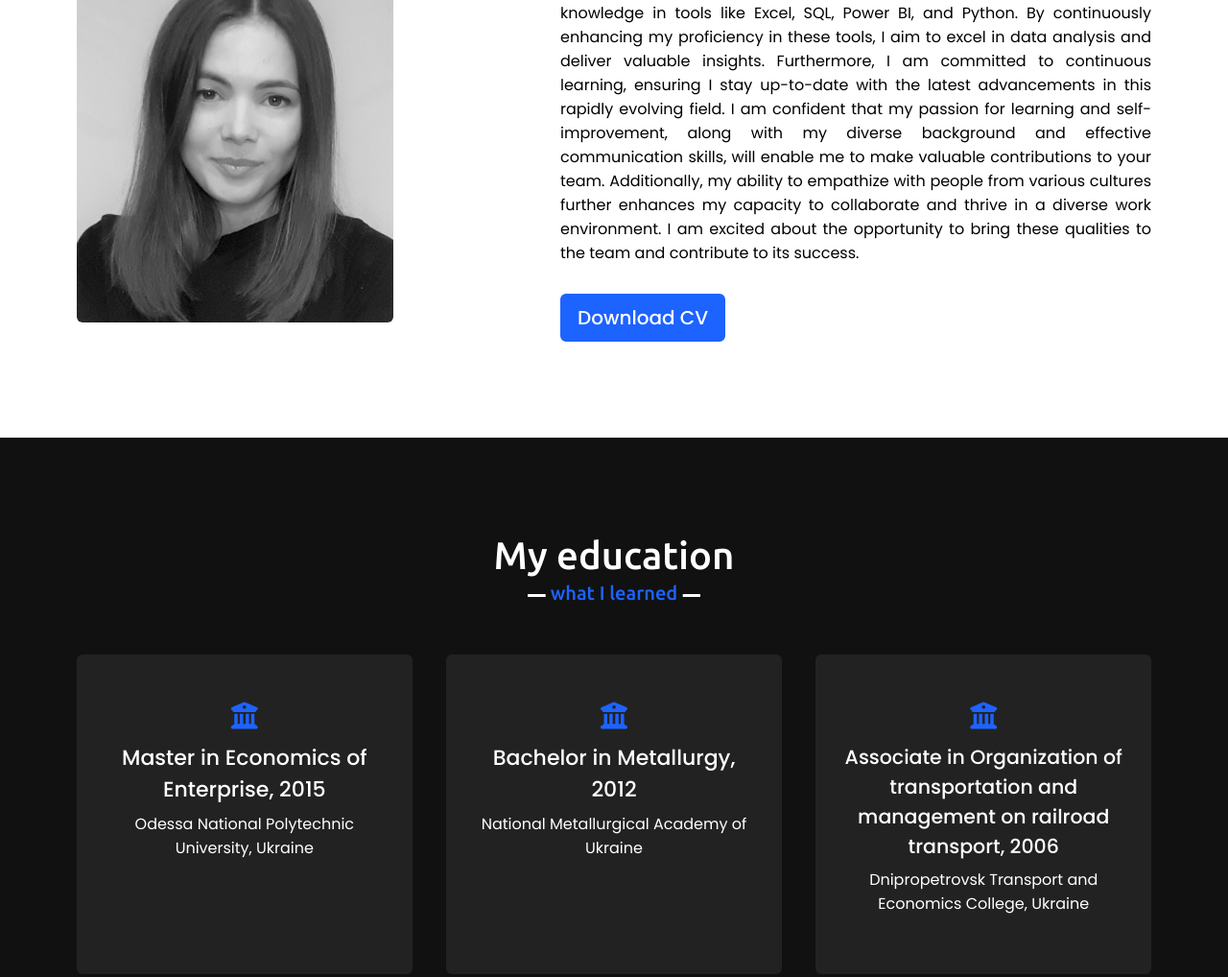
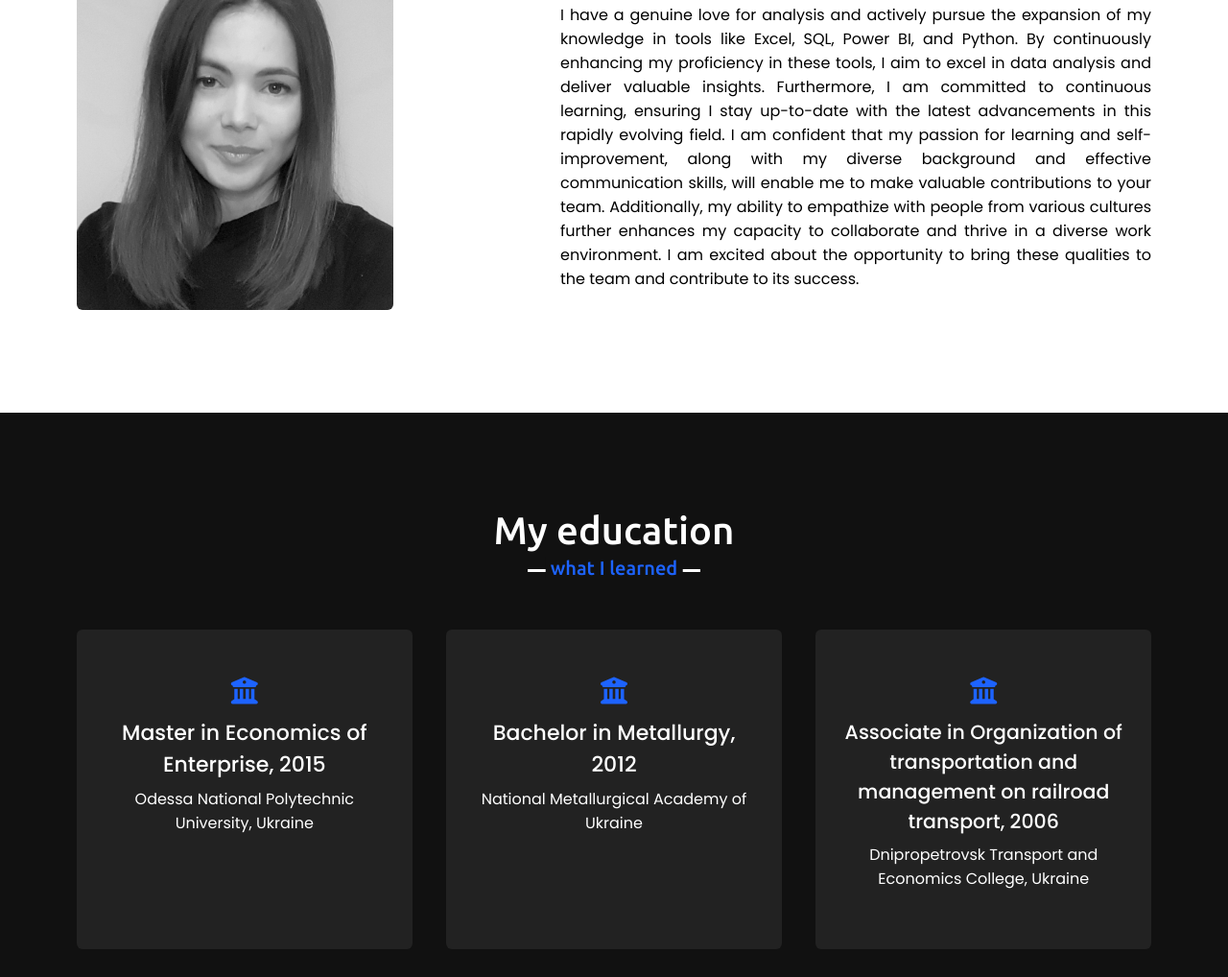
Before and after one commit to annagtz2022/portfolio_AKJ, a plain HTML site: page index.html in a window 1280 px wide. Shown: the part 1103-2121 px from the top of the page at 96% size. Drawn offline with nearby package versions, Linux system fonts and the light colour scheme.

Commit message:
some changes

```diff
--- a/index.html
+++ b/index.html
@@ -70,7 +70,6 @@
                         environment. I am excited about the opportunity to bring these qualities to the team and
                         contribute to its success.
                     </p>
-                    <a href="CV.pdf" target="_blank">Download CV</a>
                 </div>
             </div>
         </div>
@@ -124,7 +123,6 @@
                         adeptness in navigating high-pressure environments have consistently contributed to exceeding
                         targets, leading to frequent promotions and increased responsibilities.
                     </p>
-                    <a href="CV.pdf" target="_blank">Download CV</a>
                 </div>
                 <div class="column right">
 
@@ -186,13 +184,13 @@
                                 Python</span>
                         </div>
                     </div>
-                    <div class="line">
+                    <!--<div class="line">
                         <div class="info">
                             <span><i class="fa-regular fa-circle-check"></i>&nbsp&nbsp Strong interest in data
                                 management and analytics</span>
                         </div>
                     </div>
-                    <!--<div class="line">
+                    <div class="line">
                         <div class="info">
                             <span><i class="fa-regular fa-circle-check"></i>&nbsp&nbsp Can-do mindset</span>
                         </div>
```
Also changed, not shown: 3 other files.
